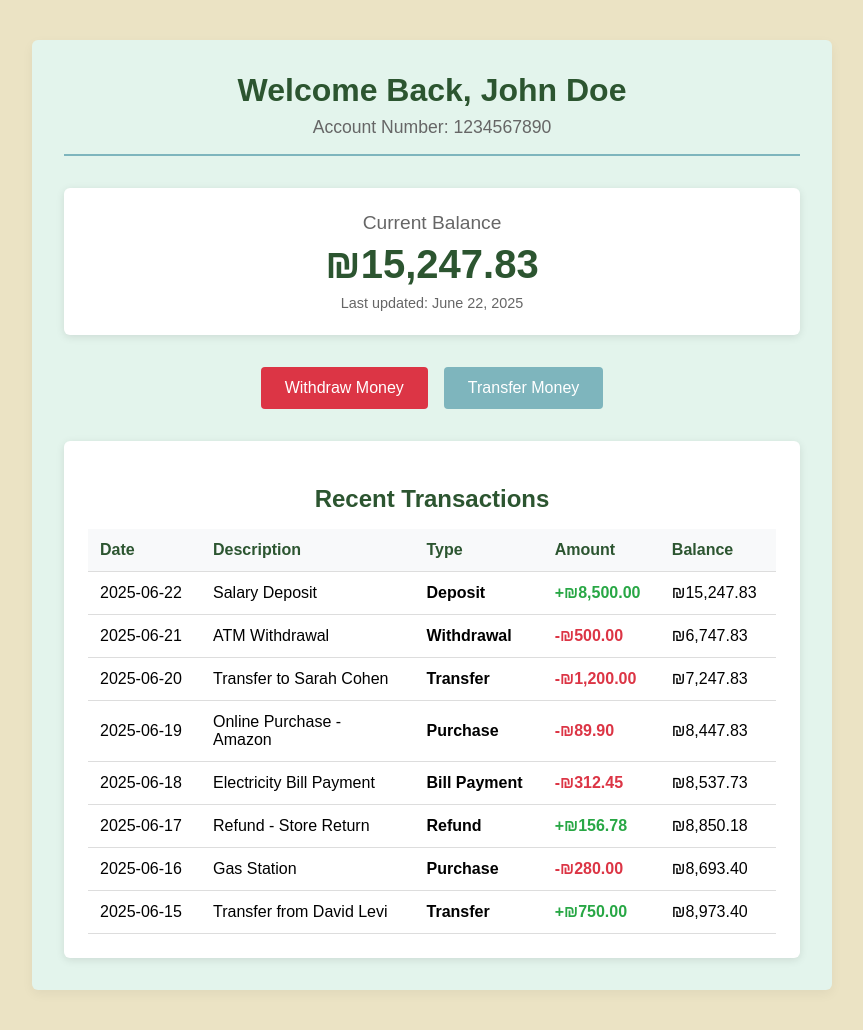
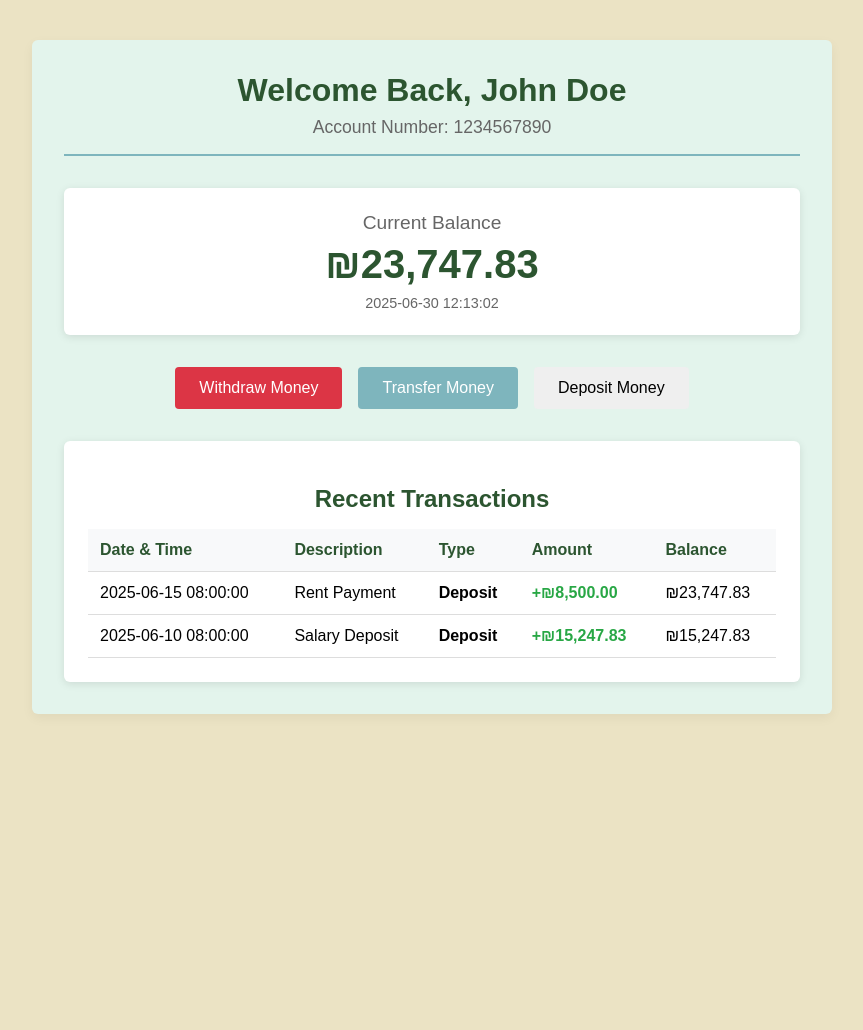
Before and after one commit to OfriSchvartz/bank_website, a Python web app: template templates/main_page.html in a window 1280 px wide. Shown: the whole page, without its empty margins (208-1071 px from the left). After the commit the page ends 714 px from the top, so only its background shows below. Run offline with Jinja, Linux system fonts and the light colour scheme; the template is opened without the code that fills it, so the values that code supplies are empty.

Commit message:
New functions

```diff
--- a/templates/main_page.html
+++ b/templates/main_page.html
@@ -17,24 +17,21 @@
     <div class="balance-section" id="balanceSection">
       <div class="balance-label" id="balanceLabel">Current Balance</div>
       <div class="balance-amount">₪<span id="balanceAmount">15,247.83</span></div>
-      <div class="balance-updated" id="balanceUpdated">Last updated: June 22, 2025</div>
+      <div class="balance-updated" id="balanceUpdated">Last updated: 2025-06-22 14:00:00</div>
     </div>
 
     <div class="actions-section" id="actionsSection">
-      <button type="button" class="action-btn btn-withdraw" id="withdrawBtn" onclick="withdrawMoney()">
-        Withdraw Money
-      </button>
-      <button type="button" class="action-btn btn-transfer" id="transferBtn" onclick="transferMoney()">
-        Transfer Money
-      </button>
+      <button class="action-btn btn-withdraw" onclick="withdrawMoney()">Withdraw Money</button>
+      <button class="action-btn btn-transfer" onclick="transferMoney()">Transfer Money</button>
+      <button class="action-btn btn-deposit" onclick="depositMoney()">Deposit Money</button>
     </div>
 
     <div class="transactions-section" id="transactionsSection">
-      <h2 class="section-title" id="transactionsTitle">Recent Transactions</h2>
-      <table class="transactions-table" id="transactionsTable">
-        <thead id="transactionsTableHead">
+      <h2 class="section-title">Recent Transactions</h2>
+      <table class="transactions-table">
+        <thead>
           <tr>
-            <th>Date</th>
+            <th>Date & Time</th>
             <th>Description</th>
             <th>Type</th>
             <th>Amount</th>
@@ -42,104 +39,119 @@
           </tr>
         </thead>
         <tbody id="transactionsTableBody">
-          <tr class="transaction-row" id="transaction1">
-            <td class="transaction-date">2025-06-22</td>
+          <!-- Opening Balance -->
+          <tr class="transaction-row" id="openingBalanceRow">
+            <td class="transaction-date">2025-06-10 08:00:00</td>
             <td class="transaction-description">Salary Deposit</td>
             <td class="transaction-type">Deposit</td>
-            <td class="transaction-amount amount-positive">+₪8,500.00</td>
+            <td class="transaction-amount amount-positive">+₪15,247.83</td>
             <td class="transaction-balance">₪15,247.83</td>
           </tr>
-          <tr class="transaction-row" id="transaction2">
-            <td class="transaction-date">2025-06-21</td>
-            <td class="transaction-description">ATM Withdrawal</td>
-            <td class="transaction-type">Withdrawal</td>
-            <td class="transaction-amount amount-negative">-₪500.00</td>
-            <td class="transaction-balance">₪6,747.83</td>
-          </tr>
-          <tr class="transaction-row" id="transaction3">
-            <td class="transaction-date">2025-06-20</td>
-            <td class="transaction-description">Transfer to Sarah Cohen</td>
-            <td class="transaction-type">Transfer</td>
-            <td class="transaction-amount amount-negative">-₪1,200.00</td>
-            <td class="transaction-balance">₪7,247.83</td>
-          </tr>
-          <tr class="transaction-row" id="transaction4">
-            <td class="transaction-date">2025-06-19</td>
-            <td class="transaction-description">Online Purchase - Amazon</td>
-            <td class="transaction-type">Purchase</td>
-            <td class="transaction-amount amount-negative">-₪89.90</td>
-            <td class="transaction-balance">₪8,447.83</td>
-          </tr>
-          <tr class="transaction-row" id="transaction5">
-            <td class="transaction-date">2025-06-18</td>
-            <td class="transaction-description">Electricity Bill Payment</td>
-            <td class="transaction-type">Bill Payment</td>
-            <td class="transaction-amount amount-negative">-₪312.45</td>
-            <td class="transaction-balance">₪8,537.73</td>
-          </tr>
-          <tr class="transaction-row" id="transaction6">
-            <td class="transaction-date">2025-06-17</td>
-            <td class="transaction-description">Refund - Store Return</td>
-            <td class="transaction-type">Refund</td>
-            <td class="transaction-amount amount-positive">+₪156.78</td>
-            <td class="transaction-balance">₪8,850.18</td>
-          </tr>
-          <tr class="transaction-row" id="transaction7">
-            <td class="transaction-date">2025-06-16</td>
-            <td class="transaction-description">Gas Station</td>
-            <td class="transaction-type">Purchase</td>
-            <td class="transaction-amount amount-negative">-₪280.00</td>
-            <td class="transaction-balance">₪8,693.40</td>
-          </tr>
-          <tr class="transaction-row" id="transaction8">
-            <td class="transaction-date">2025-06-15</td>
-            <td class="transaction-description">Transfer from David Levi</td>
-            <td class="transaction-type">Transfer</td>
-            <td class="transaction-amount amount-positive">+₪750.00</td>
-            <td class="transaction-balance">₪8,973.40</td>
+          <!-- Static Examples -->
+          <tr class="transaction-row" id="transaction1">
+            <td class="transaction-date">2025-06-15 08:00:00</td>
+            <td class="transaction-description">Rent Payment</td>
+            <td class="transaction-type">Deposit</td>
+            <td class="transaction-amount amount-positive">+₪8,500.00</td>
+            <td class="transaction-balance">₪23,747.83</td>
           </tr>
         </tbody>
       </table>
     </div>
   </div>
+
   <script>
+    // Helpers
+    function fmt(num) {
+      return num.toLocaleString('en-US', { minimumFractionDigits: 2, maximumFractionDigits: 2 });
+    }
+    function fmtDateTime(date) {
+      const pad = n => n.toString().padStart(2, '0');
+      return `${date.getFullYear()}-${pad(date.getMonth()+1)}-${pad(date.getDate())} ` +
+             `${pad(date.getHours())}:${pad(date.getMinutes())}:${pad(date.getSeconds())}`;
+    }
+    // Parse date text to Date object
+    function parseDate(text) {
+      // text in 'YYYY-MM-DD HH:mm:ss'
+      const [d, t] = text.split(' ');
+      return new Date(d + 'T' + t);
+    }
+
+    // Update top balance display
+    function updateGlobalBalance(balance) {
+      document.getElementById('balanceAmount').textContent = fmt(balance);
+      document.getElementById('balanceUpdated').textContent = fmtDateTime(new Date());
+    }
+
+    // Recalculate running balances and sort rows
+    function recalcBalances() {
+      const tbody = document.getElementById('transactionsTableBody');
+      const rows = Array.from(tbody.querySelectorAll('tr.transaction-row'));
+
+      // Sort rows by date ascending (oldest → newest)
+      const asc = rows.slice().sort((a, b) => parseDate(a.querySelector('.transaction-date').textContent) - parseDate(b.querySelector('.transaction-date').textContent));
+
+      // Compute running balance
+      let balance = 0;
+      asc.forEach((row, i) => {
+        const balCell = row.querySelector('.transaction-balance');
+        if (row.id === 'openingBalanceRow') {
+          balance = parseFloat(balCell.textContent.replace(/[^0-9.-]/g, ''));
+        } else {
+          const amtText = row.querySelector('.transaction-amount').textContent.replace(/[^0-9.-]/g, '');
+          const amt = parseFloat(amtText) || 0;
+          balance += amt;
+          balCell.textContent = '₪' + fmt(balance);
+        }
+      });
+
+      // Update global top
+      updateGlobalBalance(balance);
+
+      // Reorder DOM to descending (newest on top)
+      const desc = asc.slice().reverse();
+      tbody.innerHTML = '';
+      desc.forEach(r => tbody.appendChild(r));
+    }
+
+    // Add a new transaction row
+    function addRow(desc, type, amount) {
+      const now = new Date();
+      const tr = document.createElement('tr');
+      tr.className = 'transaction-row';
+      tr.innerHTML = `
+        <td class="transaction-date">${fmtDateTime(now)}</td>
+        <td class="transaction-description">${desc}</td>
+        <td class="transaction-type">${type}</td>
+        <td class="transaction-amount ${amount >= 0 ? 'amount-positive' : 'amount-negative'}">${amount >= 0 ? '+' : '-'}₪${fmt(Math.abs(amount))}</td>
+        <td class="transaction-balance"></td>
+      `;
+      document.getElementById('transactionsTableBody').appendChild(tr);
+      recalcBalances();
+    }
+
     function withdrawMoney() {
-        const balanceElem = document.getElementById("balanceAmount");
-         let balance = parseFloat(balanceElem.textContent.replace(/,/g, "")
-        );
-        const input = prompt("Enter the amount to withdraw:");
-        if (input === null || input.trim() === "") {
-        alert("Withdrawal cancelled.");
-        return;
-        }
-        const amount = parseFloat(input);
-        if (isNaN(amount) || amount <= 0) {
-        alert("Please enter a valid amount to withdraw.");
-        return;
-        }
-        if (amount > balance) {
-        alert("Insufficient balance for this withdrawal.");
-        return;
-        }
-        balance -= amount;
-        balanceElem.textContent = balance.toFixed(2).replace(/\B(?=(\d{3})+(?!\d))/g, ",");
-        alert(`Withdrawal successful! New balance: ₪${balance.toFixed(2)}`);
-        const tbody = document.getElementById("transactionsTableBody");
-        const tr = document.createElement("tr");
-        tr.innerHTML = `
-        <td class="transaction-date">${new Date().toISOString().slice(0,10)}</td>
-        <td class="transaction-description">ATM Withdrawal</td>
-        <td class="transaction-type">Withdrawal</td>
-        <td class="transaction-amount amount-negative">-₪${amount.toFixed(2)}</td>
-        <td class="transaction-balance">₪${balance.toFixed(2)}</td>
-        `;
-        tr.className = "transaction-row";
-        tbody.prepend(tr);
-        }
+      const current = parseFloat(document.getElementById('balanceAmount').textContent.replace(/[^0-9.-]/g, ''));
+      const input = prompt('Enter amount to withdraw:');
+      const amt = parseFloat(input);
+      if (isNaN(amt) || amt <= 0 || amt > current) return;
+      addRow('ATM Withdrawal', 'Withdrawal', -amt);
+    }
+    function transferMoney() {
+      const current = parseFloat(document.getElementById('balanceAmount').textContent.replace(/[^0-9.-]/g, ''));
+      const recipient = prompt('Recipient:');
+      const amt = parseFloat(prompt('Amount to transfer:'));
+      if (!recipient || isNaN(amt) || amt <= 0 || amt > current) return;
+      addRow(`Transfer to ${recipient}`, 'Transfer', -amt);
+    }
+    function depositMoney() {
+      const input = prompt('Enter amount to deposit:');
+      const amt = parseFloat(input);
+      if (isNaN(amt) || amt <= 0) return;
+      addRow('Deposit', 'Deposit', amt);
+    }
 
-    function transferMoney() {
-      alert("Transfer Money functionality will be implemented later");
-    }
+    document.addEventListener('DOMContentLoaded', recalcBalances);
   </script>
 </body>
 </html>
```
